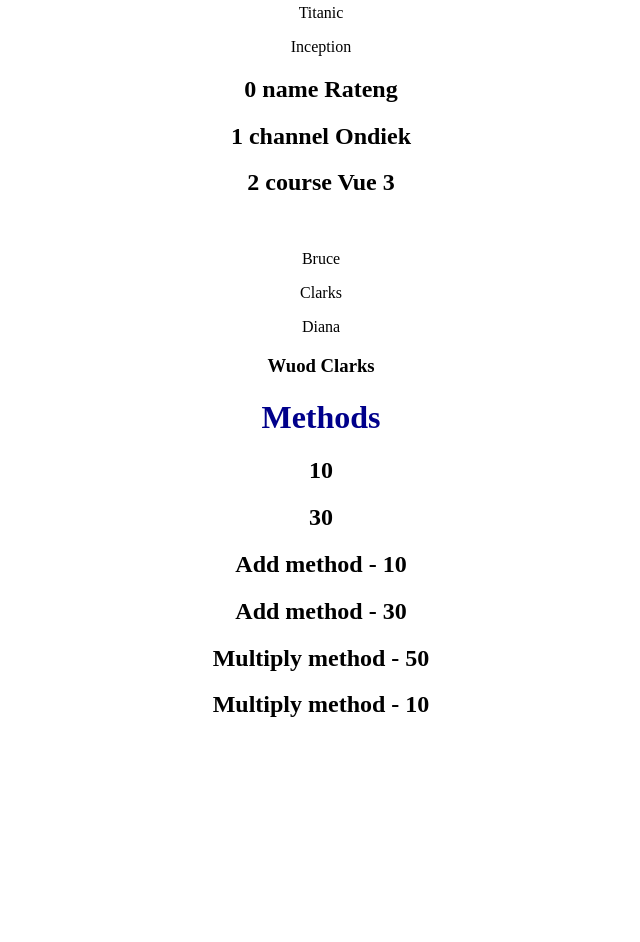
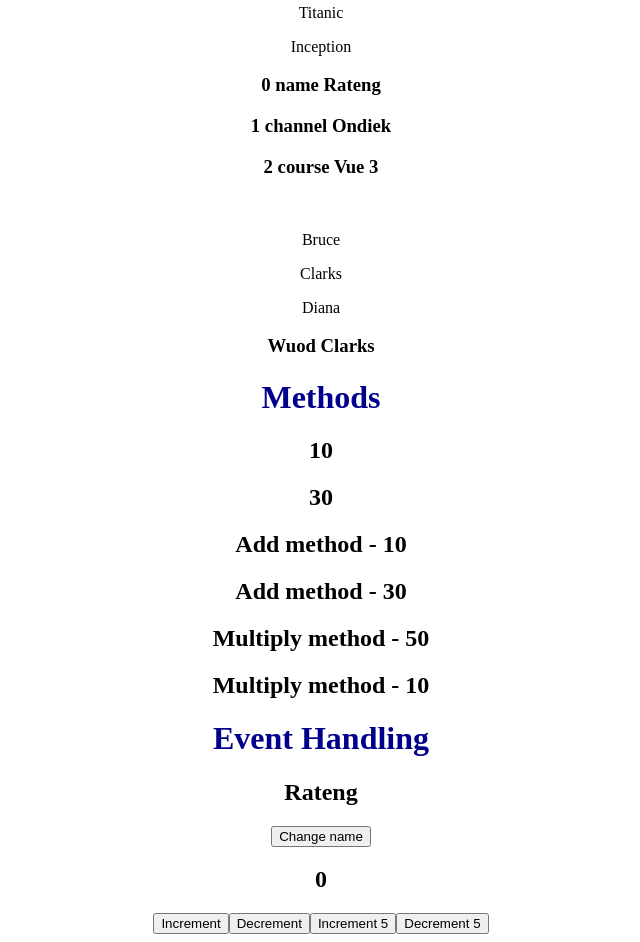
Before and after one commit to PeterOsoo/vue-js, a Vue app: page / in a window 1280 px wide. Shown: the part 1960-2902 px from the top of the page, without its empty margins (319-959 px from the left). Before the commit the page ends 2698 px from the top, so only its background shows below. Built offline with nearby package versions, Linux system fonts and the light colour scheme.

Commit message:
Event Handling

```diff
--- a/src/App.vue
+++ b/src/App.vue
@@ -71,17 +71,24 @@
   <h3 v-for="name in fullNames" :key="name.first">
     {{ name.first }} {{ name.last }}
   </h3>
+
+  <!-- array of arrays  -->
   <div v-for="actor in actors" :key="actor.name">
     <h2 class="actor">{{ actor.name }}</h2>
     <p v-for="movie in actor.movies" :key="movie">{{ movie }}</p>
   </div>
-  <h2 v-for="(value, key, index) in myInfo" :key="value">
+
+  <!-- my info  -->
+  <h3 v-for="(value, key, index) in myInfo" :key="value">
     {{ index }} {{ key }} {{ value }}
-  </h2>
+  </h3>
   <br />
   <template v-for="name in names" :key="name">
     <p>{{ name }}</p>
   </template>
+
+  <!-- conditionally rendering list elements  -->
+  <!-- vue evaluates v-if before v-for -->
   <template v-for="name in names" :key="name">
     <h3 v-if="name === 'Clarks'">Wuod {{ name }}</h3>
   </template>
@@ -94,6 +101,22 @@
   <h2>Add method - {{ add(5, 10, 15) }}</h2>
   <h2>Multiply method - {{ multiply(10) }}</h2>
   <h2>Multiply method - {{ multiply(baseValue) }}</h2>
+
+  <!-- Event Handling -->
+  <h1>Event Handling</h1>
+  <h2>{{ name }}</h2>
+  <div>
+    <button @click="changeName($event), increment(1, $event)">
+      Change name
+    </button>
+  </div>
+  <h2>{{ count }}</h2>
+  <div>
+    <button @click="increment(1, $event)">Increment</button>
+    <button @click="decrement(1)">Decrement</button>
+    <button @click="increment(5)">Increment 5</button>
+    <button @click="decrement(5)">Decrement 5</button>
+  </div>
 </template>
 
 <script>
@@ -131,7 +154,7 @@ export default {
         backgroundColor: "red",
         border: "1px solid darkred",
       },
-      num: 0,
+      num: 10,
       showElement: true,
       names: ["Bruce", "Clarks", "Diana"],
       fullNames: [
@@ -157,14 +180,27 @@ export default {
       },
       baseMultiplier: 5,
       baseValue: 2,
+      count: 0,
     };
   },
   methods: {
     add(a, b, c) {
       return a + b + c;
     },
+    // dont use arrow functions
     multiply(num) {
       return num * this.baseMultiplier;
+    },
+    increment(num, event) {
+      this.count += num;
+      console.log(event);
+    },
+    decrement(num) {
+      this.count -= num;
+    },
+    changeName(event) {
+      this.name = "Jakablack";
+      console.log("Event", event);
     },
   },
 };
```
